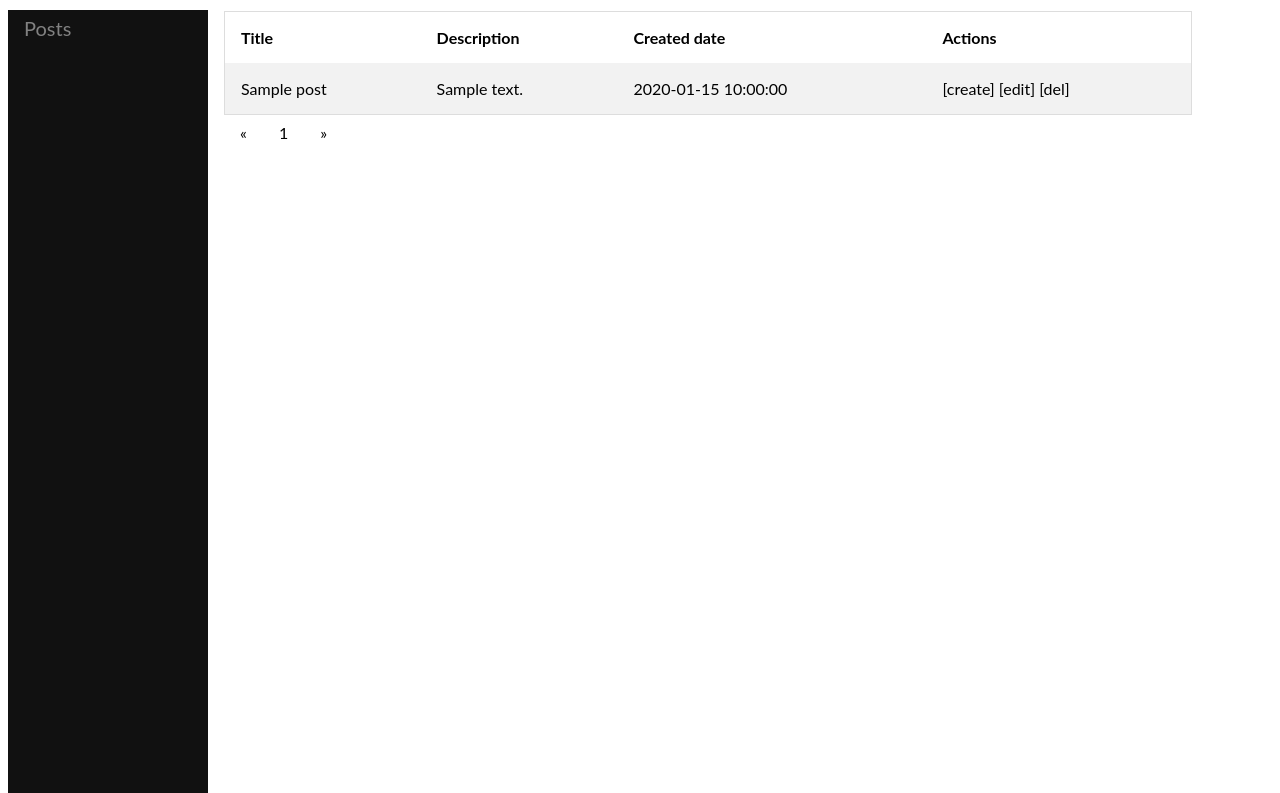
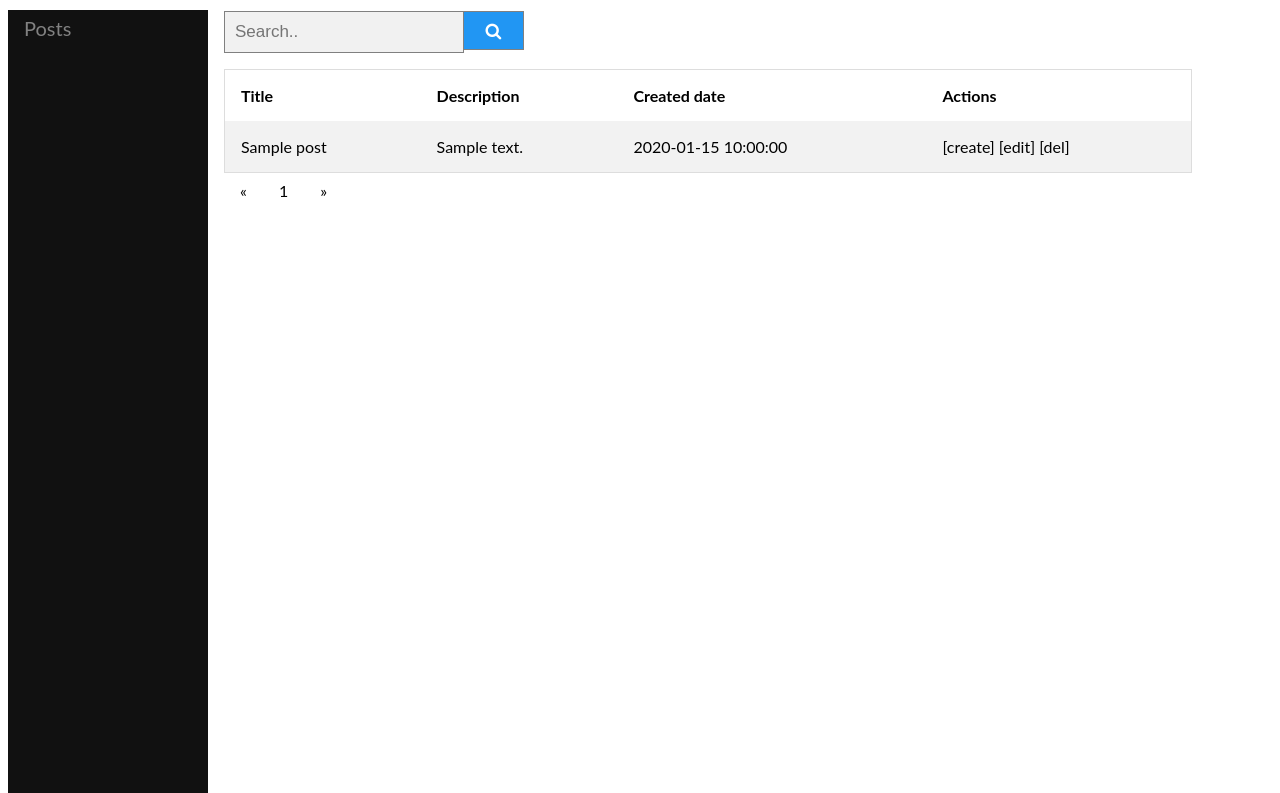
Before and after one commit to avble/py-demo-blog, a Python web app: template avble_blog/template/admin/posts.html in a window 1280 px wide. Shown: the part 68-861 px from the top of the page. Run offline with Jinja, Linux system fonts and the light colour scheme; the template is opened without the code that fills it: most values are stand-ins (such as "Sample title", 1, 10 or a date in 2020).

Commit message:
support searching posts

```diff
--- a/avble_blog/app.py
+++ b/avble_blog/app.py
@@ -66,19 +66,16 @@ class BlogHandler(http_srv.BaseHTTPRequestHandler):
 
         action = paths.groups()[0]
         action = action.strip('/')
-        print("DEBUG: action - ", action)
         if action == 'api' and self.command == 'GET':
             # Rest API
             rest = hdl_rest.RestHandler(self)
             rest.hanlder(paths.groups()[1])
         elif action == 'app' and self.command == 'GET':
             # user app
-            print("DEUBG: app")
             blg_app = hdl_blog.BlogApp(self)
             blg_app.handler()
         elif action == 'admin': # and self.command == 'GET':
             # admin page
-            print("DEUBG: admin")
             adm = hdl_admin.AdminUI(self)
             adm.handler()
             # self.admin_handler()
@@ -91,13 +88,11 @@ class BlogHandler(http_srv.BaseHTTPRequestHandler):
             self.send_page_not_found()
 
     def do_GET(self):
-        print("trace: do_GET")
         self.request_dispatch()
         pass
 
     # handle a POST request
     def do_POST(self):
-        print("trace: do_POST")
         self.request_dispatch()
 
 
--- a/avble_blog/template/admin/layout/base.html
+++ b/avble_blog/template/admin/layout/base.html
@@ -122,6 +122,40 @@
                 .sidenav a {font-size: 18px;}
               }
               */
+
+              /* Style the search field */
+            form.example input[type=text] {
+              padding: 10px;
+              font-size: 17px;
+              border: 1px solid grey;
+              float: left;
+              width: 80%;
+              background: #f1f1f1;
+            }
+
+            /* Style the submit button */
+            form.example button {
+              float: left;
+              width: 20%;
+              padding: 10px;
+              background: #2196F3;
+              color: white;
+              font-size: 17px;
+              border: 1px solid grey;
+              border-left: none; /* Prevent double borders */
+              cursor: pointer;
+            }
+
+            form.example button:hover {
+              background: #0b7dda;
+            }
+
+            /* Clear floats */
+            form.example::after {
+              content: "";
+              clear: both;
+              display: table;
+            }
         </style>
     </head>
 
--- a/avble_blog/template/admin/posts.html
+++ b/avble_blog/template/admin/posts.html
@@ -1,22 +1,29 @@
 {#
+## Support search feature
+
 Render the post content
-Example of keyword variable (posts)
+# posts keyword argument
 [
 {
     'title': 'post 01',
     'content': 'this is content for post 01'
 },
-{
-    'title': 'post 02',
-    'content': 'this is content for post 02'
-}
 ]
+
+# pagination keyword argument
 
 #}
 
 {% extends "base.html" %}
 
 {% block content %}
+
+ <!-- The form -->
+ <form class="example" action="/admin" style="margin:left;max-width:300px">
+    <input type="text" placeholder="Search.." name="search">
+    <button type="submit"><i class="fa fa-search"></i></button>
+</form>
+
 <table>
 <tr>
     <th> Title </th>
@@ -41,5 +48,4 @@ Example of keyword variable (posts)
     <a href="admin?page=post&&pagination={{pagination['cur_num'] + 1}}">&raquo;</a>
 </div>
 
-
 {% endblock %}
```
Also changed, not shown: avble_blog/db.py (+10 -0 lines), avble_blog/hdl_admin.py (+22 -6 lines).
